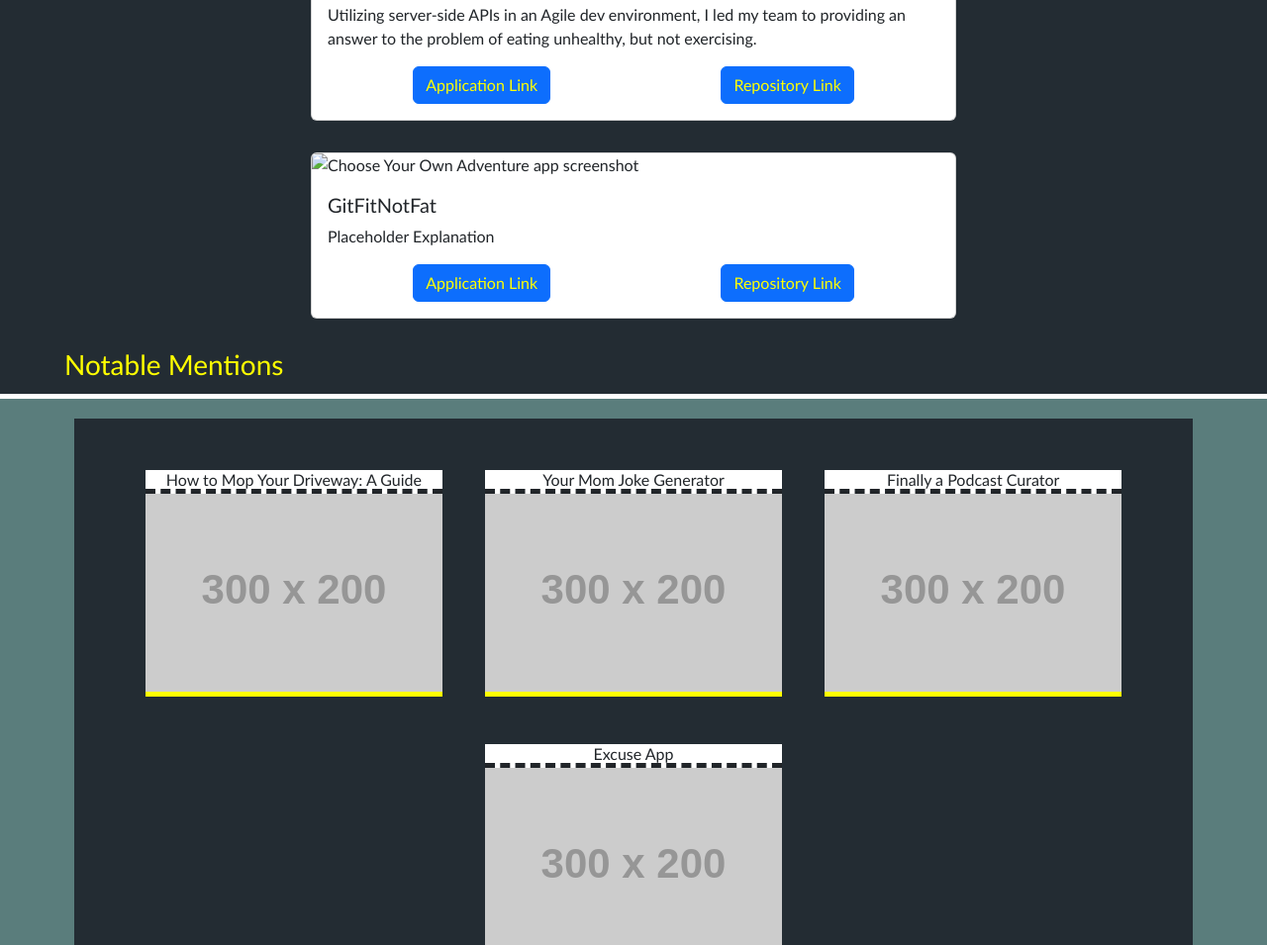
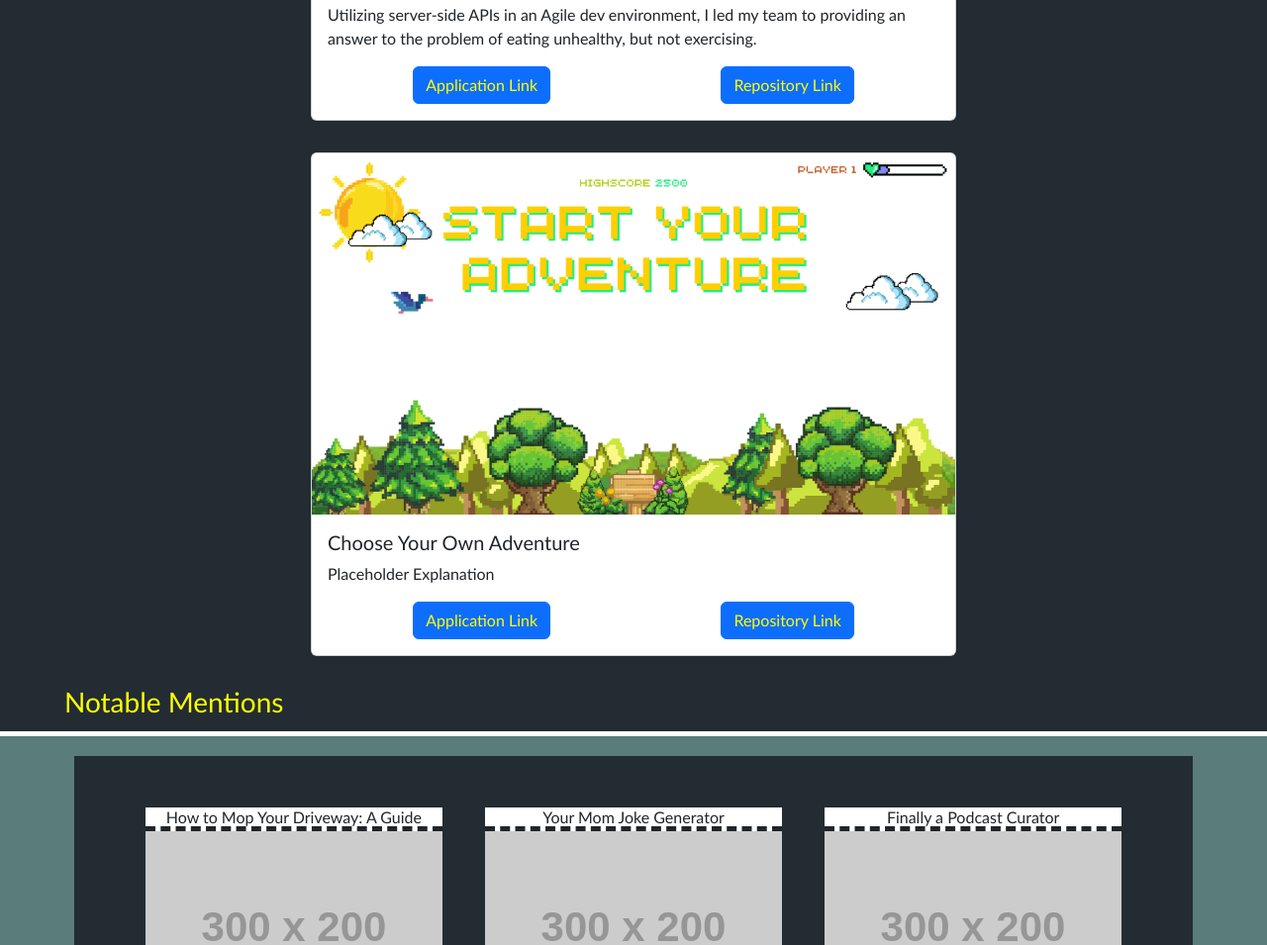
Before and after one commit to SeeYouThursday/Brian-Developer-Portfolio-C2, a plain HTML site: page index.html in a window 1280 px wide. Shown: the part 996-1951 px from the top of the page at 99% size. Drawn offline with nearby package versions, Linux system fonts and the light colour scheme; placeholder pictures from the web are drawn by us.

Commit message:
added CYOA to portfolio

```diff
--- a/index.html
+++ b/index.html
@@ -70,12 +70,12 @@
       </div>
       <div class="card col-6 m-3 p-0">
         <img
-          src=""
+          src="./assets/images/landing.png"
           class="card-img-top m-0 img-fluid"
           alt="Choose Your Own Adventure app screenshot"
         />
         <div class="card-body">
-          <h5 class="card-title">GitFitNotFat</h5>
+          <h5 class="card-title">Choose Your Own Adventure</h5>
           <p class="card-text">
            Placeholder Explanation
           </p>
```
Also changed, not shown: assets/images/landing.png (added).
